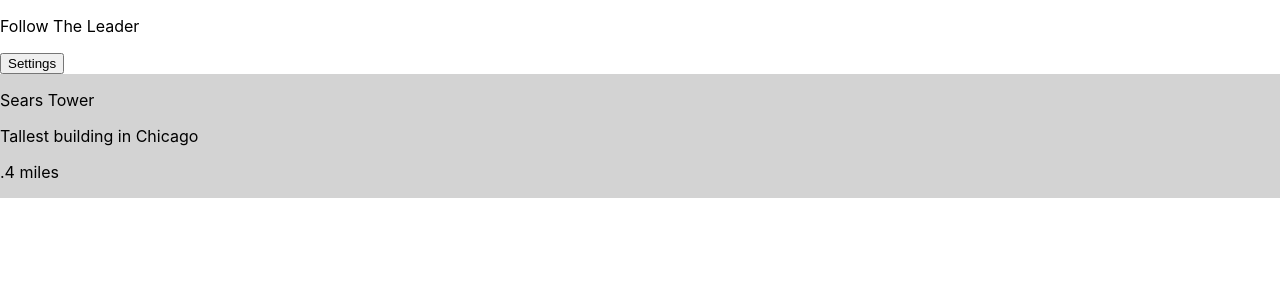
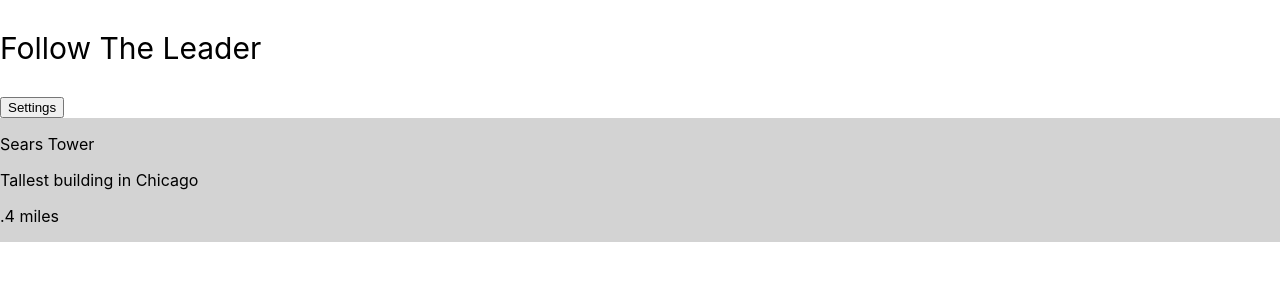
Before and after one commit to cs394-w19/followtheleader, a React (Create React App) app: page / in a window 1280 px wide. Shown: the top 300 px of the page. Built offline with nearby package versions, Linux system fonts and the light colour scheme.

Commit message:
Testing to see if changes still work

```diff
--- /dev/null
+++ b/src/Components/Header.css
@@ -0,0 +1,3 @@
+#header_text{
+  font-size: 30px;
+}
--- a/src/Components/Header.js
+++ b/src/Components/Header.js
@@ -1,9 +1,10 @@
 import React, { Component } from 'react';
+import './Header.css'
 
 class Header extends Component {
   render() {
     return (
-      <div>
+      <div id="header_text">
         <p>Follow The Leader</p>
       </div>
     );
```
